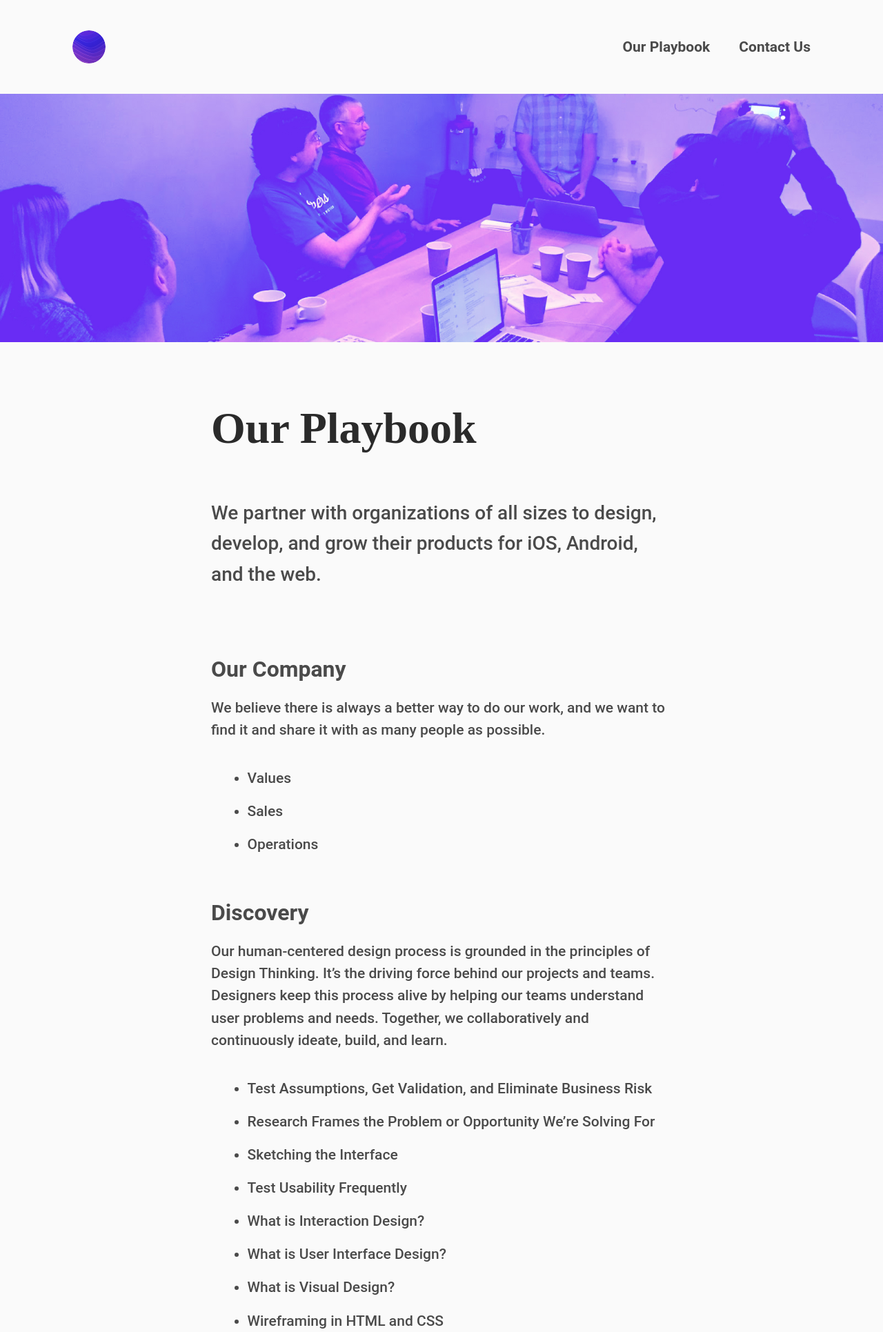
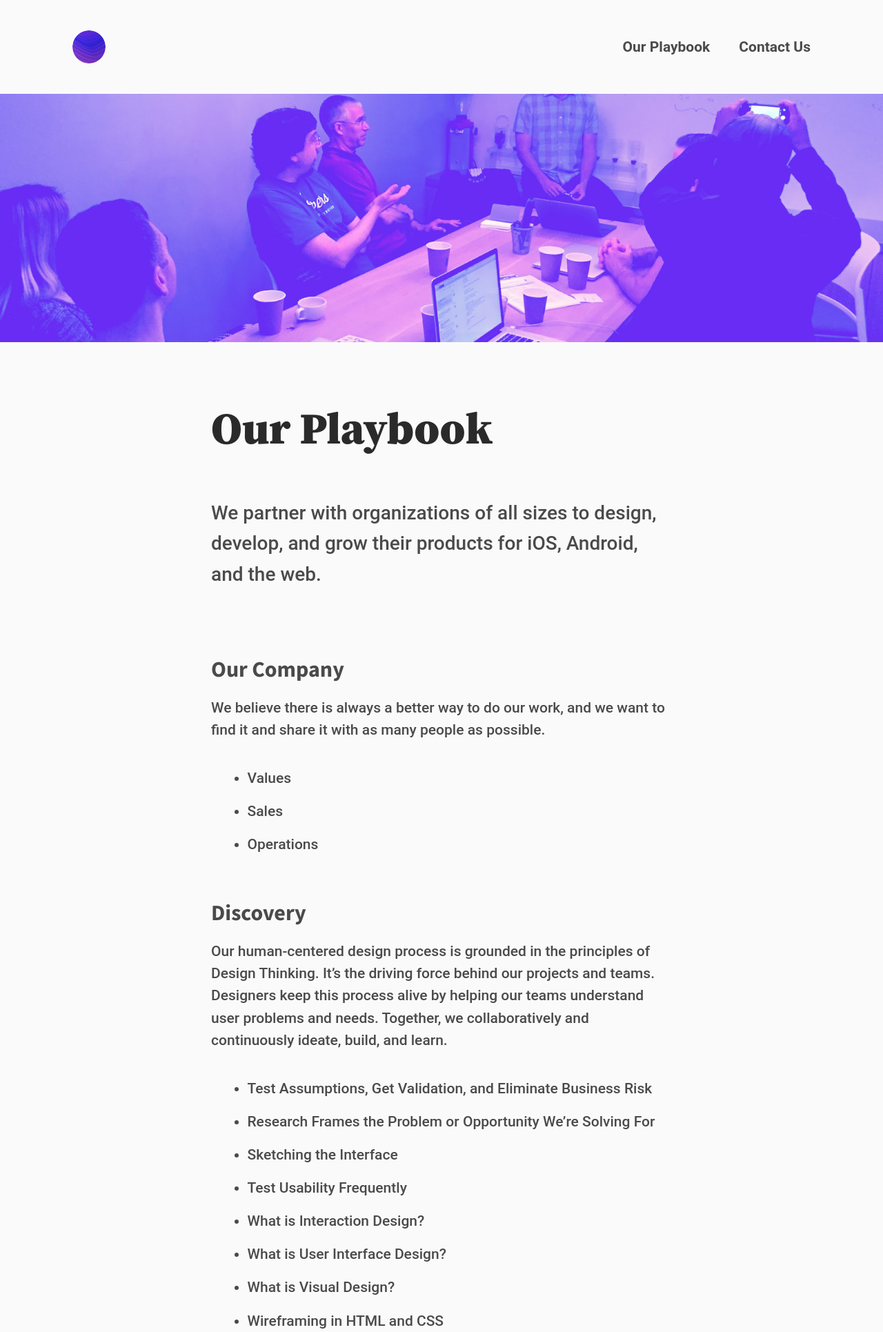
Before and after one commit to violetstack/playbook, a Jekyll site: the page built from index.md, in a window 1280 px wide. Shown: the whole page at 69% size. Built offline with Jekyll 4.4.1, drawn with Linux system fonts in a browser that asks for light colours; some web fonts are replaced; our own code applies the rules of GitHub Pages for plain Markdown files.

Commit message:
Relative paths, of course.

```diff
--- a/_sass/_fonts.scss
+++ b/_sass/_fonts.scss
@@ -1,41 +1,41 @@
 @font-face {
   font-family: 'Source Sans Pro';
-  src: url('assets/webfonts/SourceSansPro-Regular.ttf') format('truetype');
+  src: url('../webfonts/SourceSansPro-Regular.ttf') format('truetype');
   font-weight: 500;
   font-style: normal;
 }
 
 @font-face {
   font-family: 'Source Sans Pro';
-  src: url('assets/webfonts/SourceSansPro-Italic.ttf') format('truetype');
+  src: url('../webfonts/SourceSansPro-Italic.ttf') format('truetype');
   font-weight: 500;
   font-style: italic;
 }
 
 @font-face {
   font-family: 'Source Sans Pro';
-  src: url('assets/webfonts/SourceSansPro-Semibold.ttf') format('truetype');
+  src: url('../webfonts/SourceSansPro-Semibold.ttf') format('truetype');
   font-weight: 600;
   font-style: normal;
 }
 
 @font-face {
   font-family: 'Source Sans Pro';
-  src: url('assets/webfonts/SourceSansPro-Bold.ttf') format('truetype');
+  src: url('../webfonts/SourceSansPro-Bold.ttf') format('truetype');
   font-weight: 700;
   font-style: normal;
 }
 
 @font-face {
   font-family: 'Source Sans Pro';
-  src: url('assets/webfonts/SourceSansPro-Black.ttf') format('truetype');
+  src: url('../webfonts/SourceSansPro-Black.ttf') format('truetype');
   font-weight: 900;
   font-style: normal;
 }
 
 @font-face {
   font-family: 'Source Serif Pro';
-  src: url('assets/webfonts/SourceSerifPro-Black.otf') format('opentype');
+  src: url('../webfonts/SourceSerifPro-Black.otf') format('opentype');
   font-weight: 900;
   font-style: normal;
 }
```
